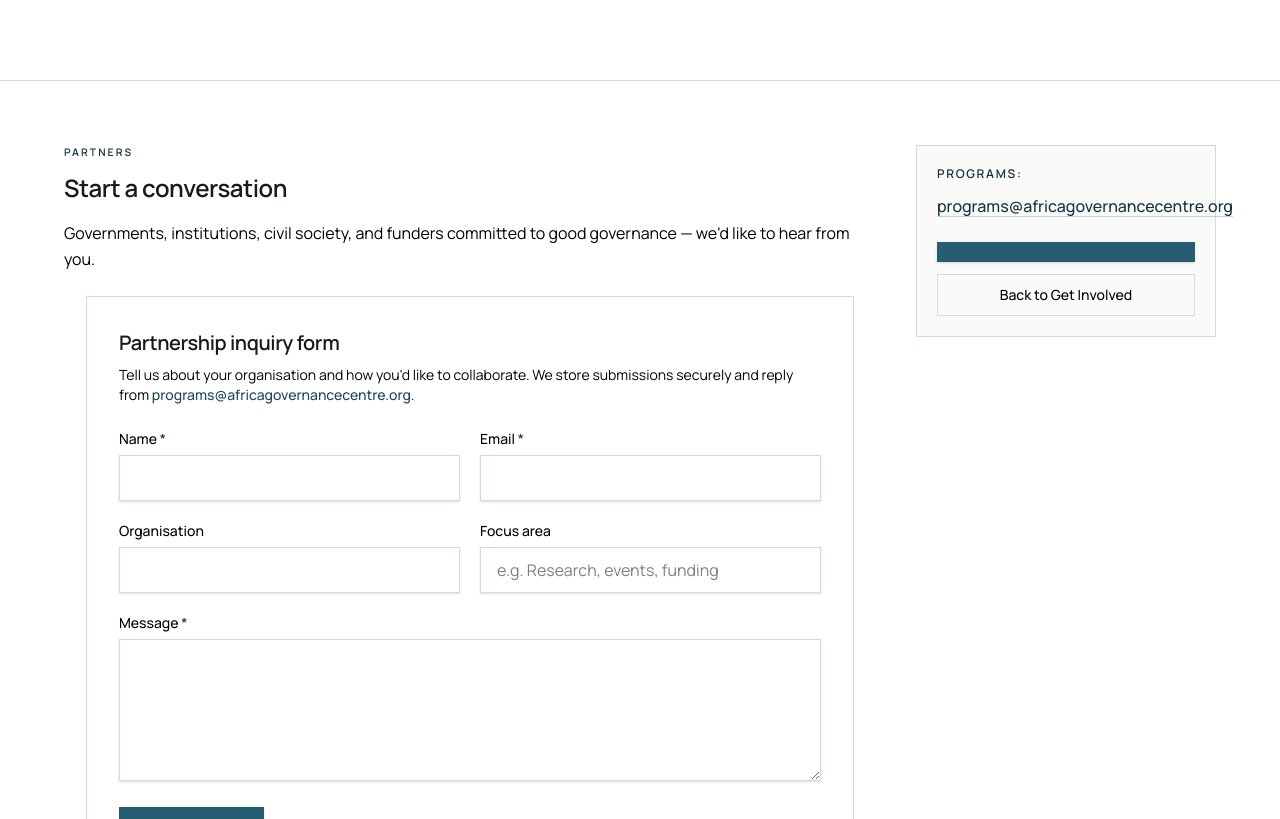
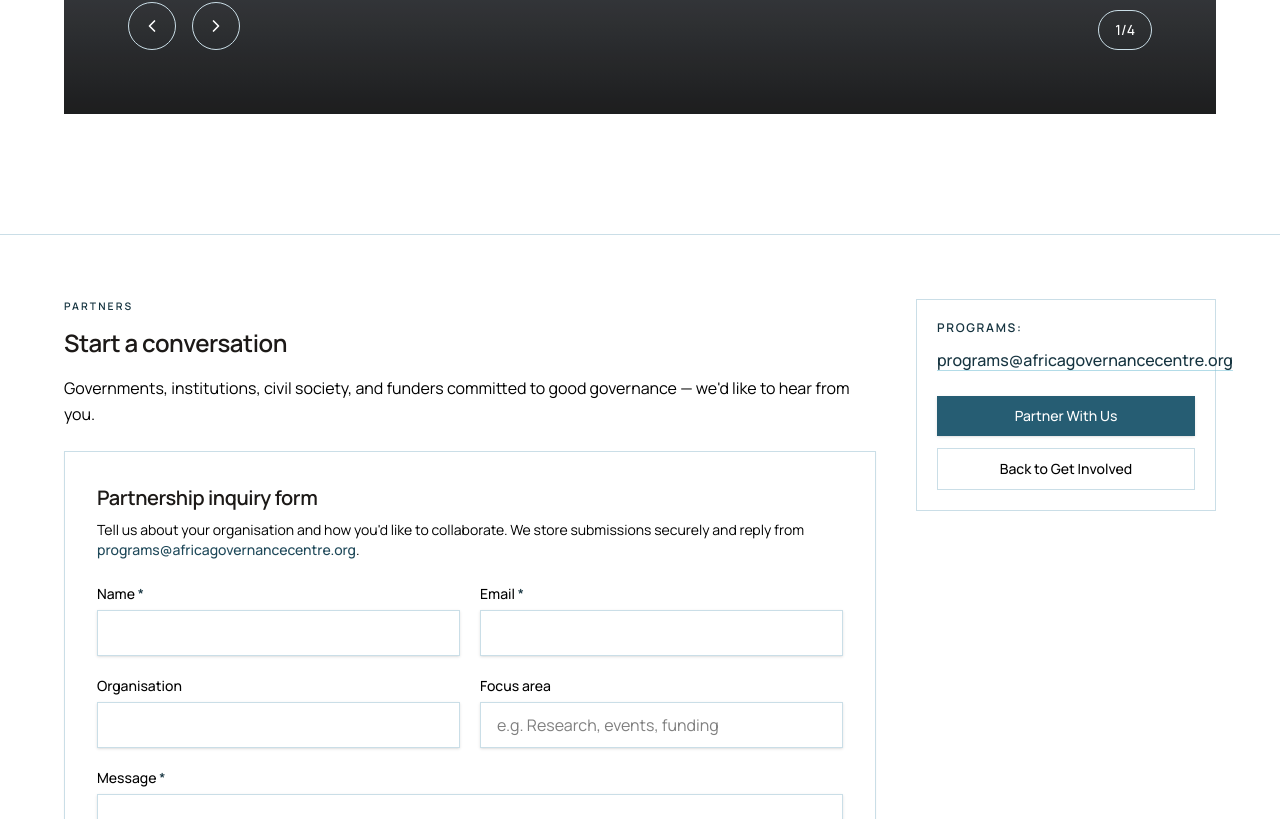
Before and after one commit to wastwagon/AGC, a Next.js app in the folder agc-site/: page /get-involved/partnership in a window 1280 px wide. Shown: the part 1781-2600 px from the top of the page. Built offline with nearby package versions, Linux system fonts and the light colour scheme; no server answers; the database is empty.

Commit message:
Update files

```diff
--- a/agc-site/src/app/get-involved/join-us/page.tsx
+++ b/agc-site/src/app/get-involved/join-us/page.tsx
@@ -3,7 +3,7 @@ import { placeholderImages } from "@/data/images";
 import { PageHero } from "@/components/PageHero";
 import { HomeScrollReveal } from "@/components/home/HomeScrollReveal";
 import { Button } from "@/components/Button";
-import { cmsStaticOrEmpty, getMergedPageContent } from "@/lib/page-content";
+import { getMergedPageContent } from "@/lib/page-content";
 import { resolveImageUrl } from "@/lib/media";
 import { getSiteSettings } from "@/lib/site-settings";
 import { JoinUsInquiryForm } from "@/components/JoinUsInquiryForm";
@@ -30,7 +30,7 @@ export default async function JoinUsPage() {
     backLabel: "Back to Get Involved",
   };
   const [merged, siteSettings] = await Promise.all([
-    getMergedPageContent<typeof joinUsFallback>("get-involved-join-us", cmsStaticOrEmpty(joinUsFallback)),
+    getMergedPageContent<typeof joinUsFallback>("get-involved-join-us", joinUsFallback),
     getSiteSettings(),
   ]);
   const c = merged;
--- a/agc-site/src/app/get-involved/partnership/page.tsx
+++ b/agc-site/src/app/get-involved/partnership/page.tsx
@@ -3,7 +3,7 @@ import { placeholderImages } from "@/data/images";
 import { PageHero } from "@/components/PageHero";
 import { HomeScrollReveal } from "@/components/home/HomeScrollReveal";
 import { Button } from "@/components/Button";
-import { cmsStaticOrEmpty, getMergedPageContent } from "@/lib/page-content";
+import { getMergedPageContent } from "@/lib/page-content";
 import { resolveImageUrl } from "@/lib/media";
 import { getSiteSettings } from "@/lib/site-settings";
 import { PartnershipInquiryForm } from "@/components/PartnershipInquiryForm";
@@ -31,7 +31,7 @@ export default async function PartnershipPage() {
     programsLabel: "Programs:",
   };
   const [merged, siteSettings] = await Promise.all([
-    getMergedPageContent<typeof partnershipFallback>("get-involved-partnership", cmsStaticOrEmpty(partnershipFallback)),
+    getMergedPageContent<typeof partnershipFallback>("get-involved-partnership", partnershipFallback),
     getSiteSettings(),
   ]);
   const c = merged;
@@ -116,7 +116,7 @@ export default async function PartnershipPage() {
                 <PartnershipInquiryForm programsEmail={siteSettings.email.programs} />
               </div>
             </div>
-            <aside className="border border-border/80 bg-stone-50 p-5 lg:sticky lg:top-24">
+            <aside className="border border-border/80 bg-white p-5 lg:sticky lg:top-24">
               <p className="text-xs font-semibold uppercase tracking-[0.14em] text-accent-800">
                 {getString("programsLabel", "Programs:")}
               </p>
--- a/agc-site/src/app/get-involved/volunteer/page.tsx
+++ b/agc-site/src/app/get-involved/volunteer/page.tsx
@@ -3,7 +3,7 @@ import { placeholderImages } from "@/data/images";
 import { PageHero } from "@/components/PageHero";
 import { HomeScrollReveal } from "@/components/home/HomeScrollReveal";
 import { Button } from "@/components/Button";
-import { cmsStaticOrEmpty, getMergedPageContent } from "@/lib/page-content";
+import { getMergedPageContent } from "@/lib/page-content";
 import { resolveImageUrl } from "@/lib/media";
 import { getSiteSettings } from "@/lib/site-settings";
 
@@ -29,7 +29,7 @@ export default async function VolunteerPage() {
     questionsLabel: "Questions?",
   };
   const [merged, siteSettings] = await Promise.all([
-    getMergedPageContent<typeof volunteerFallback>("get-involved-volunteer", cmsStaticOrEmpty(volunteerFallback)),
+    getMergedPageContent<typeof volunteerFallback>("get-involved-volunteer", volunteerFallback),
     getSiteSettings(),
   ]);
   const c = merged;
--- a/agc-site/src/components/PartnershipInquiryForm.tsx
+++ b/agc-site/src/components/PartnershipInquiryForm.tsx
@@ -48,7 +48,7 @@ export function PartnershipInquiryForm({ programsEmail }: PartnershipInquiryForm
   const labelClass = "block text-sm font-medium text-black";
 
   return (
-    <div className="mx-auto w-full max-w-3xl page-card !rounded-none p-6 sm:p-8">
+    <div className="w-full page-card !rounded-none p-6 sm:p-8">
       <h2 className="page-heading text-xl text-black">Partnership inquiry form</h2>
       <p className="mt-2 text-sm text-black">
         Tell us about your organisation and how you&apos;d like to collaborate. We store submissions securely and reply from{" "}
```
